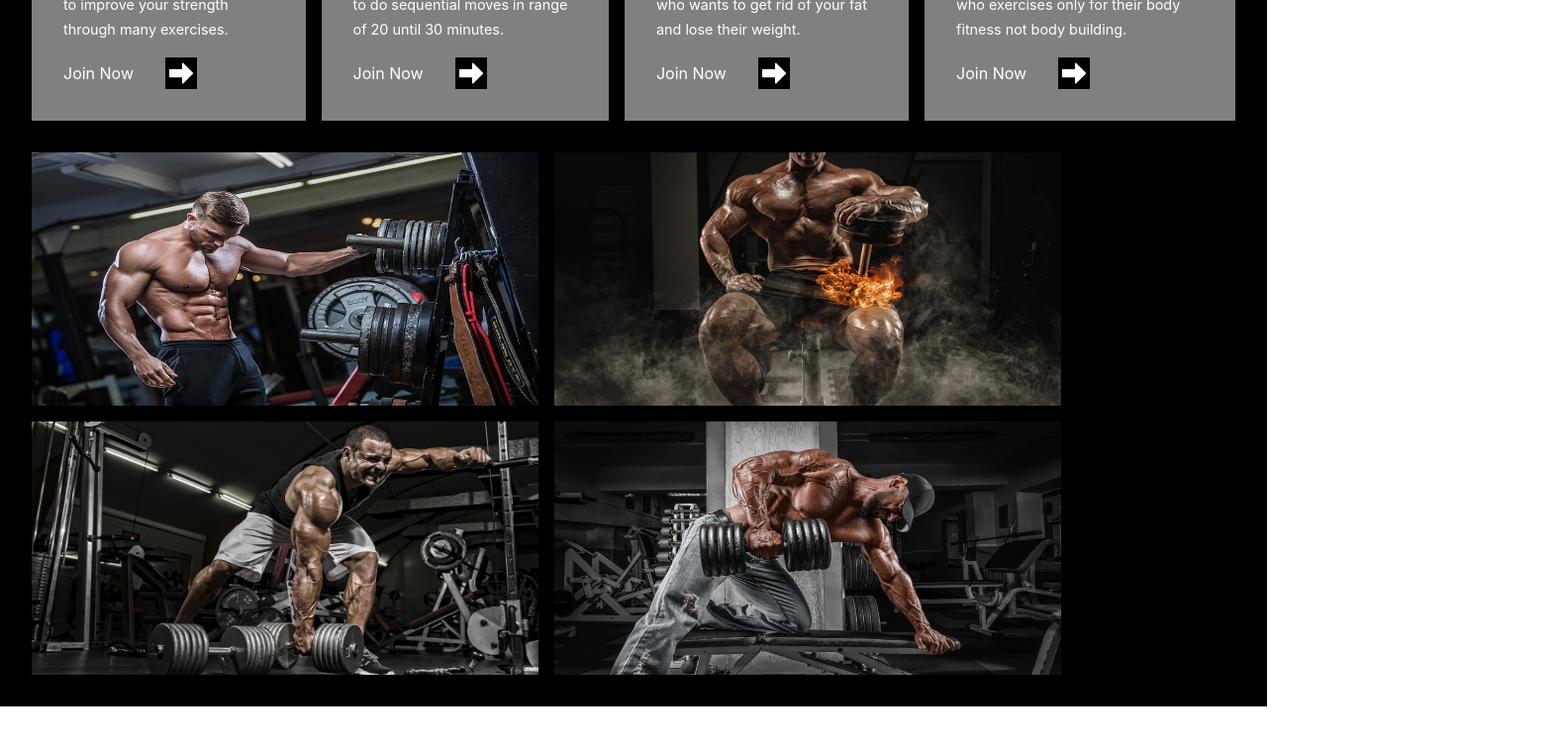
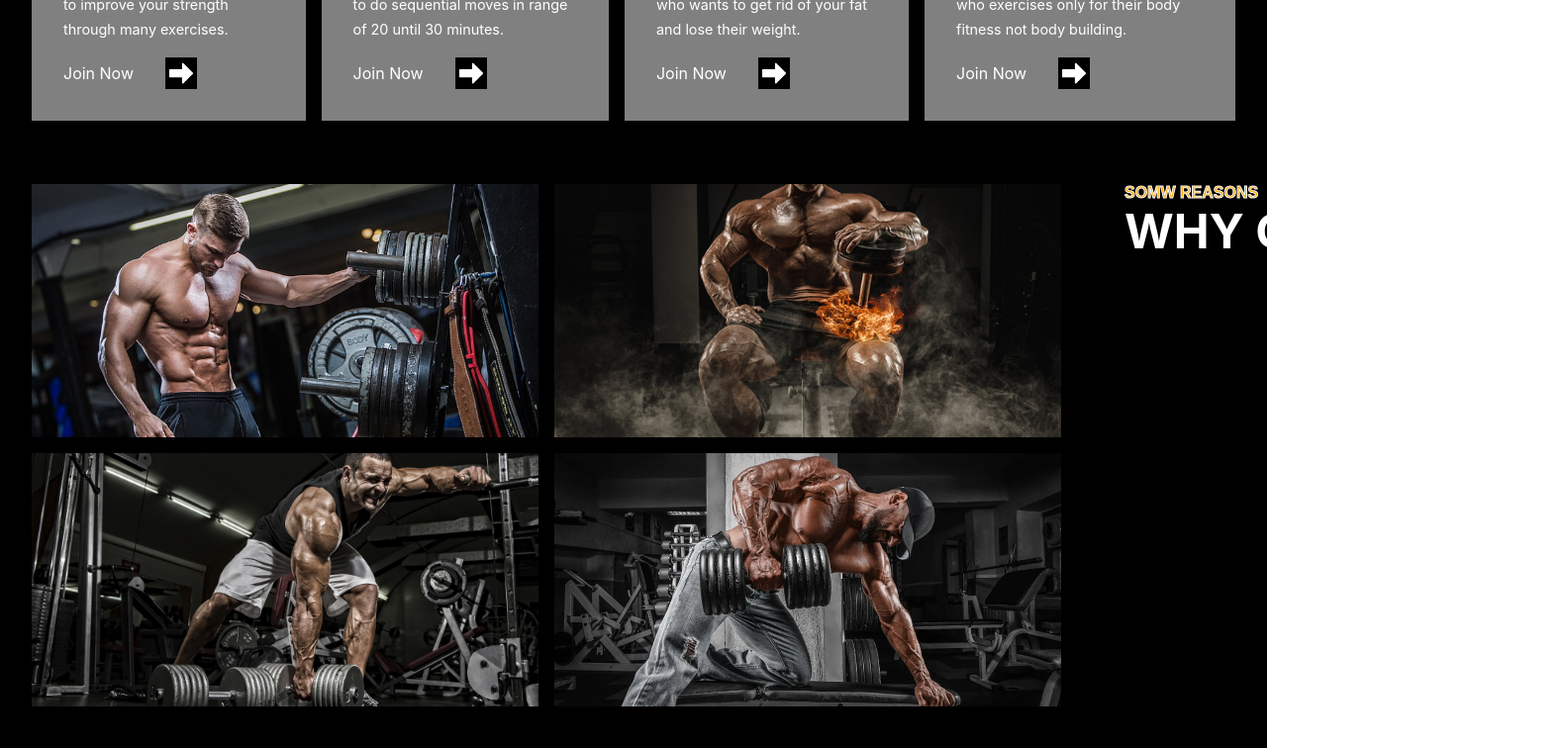
Before and after one commit to Nikhil-997/reactProjects, a React (Create React App) app in the folder gym/: page / in a window 1280 px wide. Shown: the part 920-1676 px from the top of the page at 99% size, 1579 px wide, since content can reach past the window. Before the commit the page ends 1634 px from the top, so only its background shows below. Built offline with nearby package versions, Linux system fonts and the light colour scheme.

Commit message:
Progress

```diff
--- a/gym/src/components/Reasons/Reasons.css
+++ b/gym/src/components/Reasons/Reasons.css
@@ -2,8 +2,8 @@
 {
     display: grid;
     grid-auto-flow: column;
-    width: 50%;
-    /* overflow: auto; */
+    width: max-content;
+    grid-gap: 2rem;
 }
 .Reasons .left-r > img
 {
@@ -15,9 +15,35 @@
     display: grid;
     grid-template-columns: repeat(2, 1fr);
     gap: 1rem;
-    padding: 2rem;
+    padding: 4rem 2rem;
+    width: fit-content;
 }
 .Reasons .right-r
 {
    flex: 1 1;
 }
+.Reasons .left-r>img
+{
+  object-fit: cover;
+}
+.Reasons .right-r
+{
+  color: white;
+  flex: 1 1;
+  text-transform: uppercase;
+  display: flex;
+  flex-direction: column;
+  padding: 4rem 0;
+  text-align: left;
+}
+.Reasons .right-r > span
+{
+  color: orange;
+ font-weight: bold;
+}
+.Reasons .right-r > div
+{
+  color: white;
+  font-size: 3rem;
+  font-weight: bold;
+}
--- a/gym/src/components/Reasons/Reasons.js
+++ b/gym/src/components/Reasons/Reasons.js
@@ -13,7 +13,19 @@
             <img src={Image3}/>
             <img src={Image4}/>
         </div>
-        <div className='right-r'></div>
+        <div className='right-r'>
+          <span className='stroke-text'>Somw reasons</span>
+          <div>
+            <span>Why </span>
+            <span>choose us?</span>
+          </div>
+          <div className='details-r'>
+            <div><img></img><span></span></div>
+            <div><img></img><span></span></div>
+            <div><img></img><span></span></div>
+            <div><img></img><span></span></div>
+          </div>
+        </div>
     </div>
   )
 }
```
Also changed, not shown: gym/src/components/Programs/Programs.css (line endings or trailing spaces).
